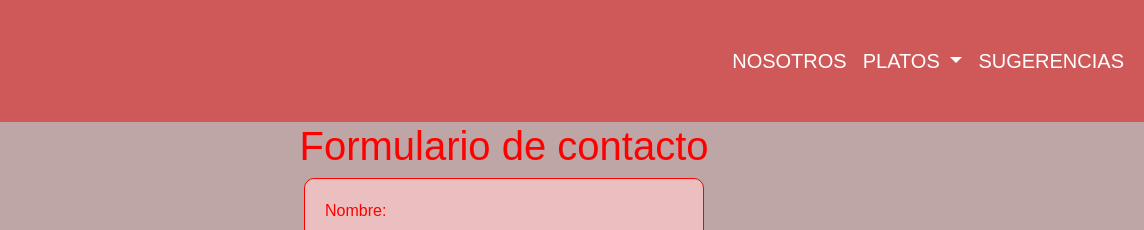
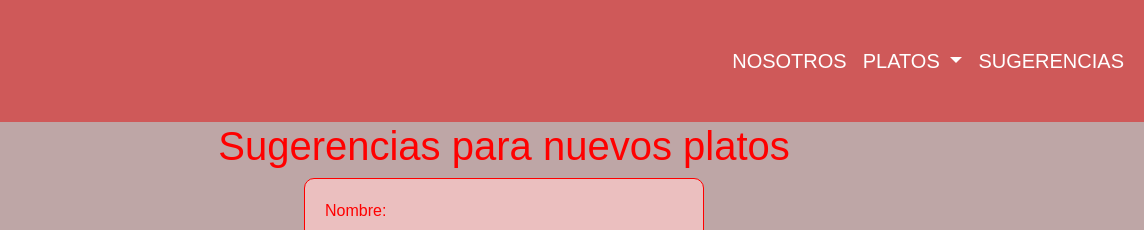
Before and after one commit to nicolas-rosencovich/preentrega2-nicolas-rosencovich, a plain HTML site: page pages/sugerencias.html in a window 1280 px wide. Shown: the top 230 px of the page, 136-1280 px from the left. Drawn offline with nearby package versions, Linux system fonts and the light colour scheme.

Commit message:
carga de lo salado

```diff
--- a/pages/sugerencias.html
+++ b/pages/sugerencias.html
@@ -44,9 +44,9 @@
     </header>
 
 <main>
-  <h1>Formulario de contacto</h1>
+  <h1>Sugerencias para nuevos platos</h1>
   <form action="/procesar_formulario" method="post">
-      <label for="nombre">Nombre:</label>
+      <label  for="nombre">Nombre:</label>
       <input type="text" id="nombre" name="nombre" required>
       <br>
       <label for="email">Email:</label>
```
